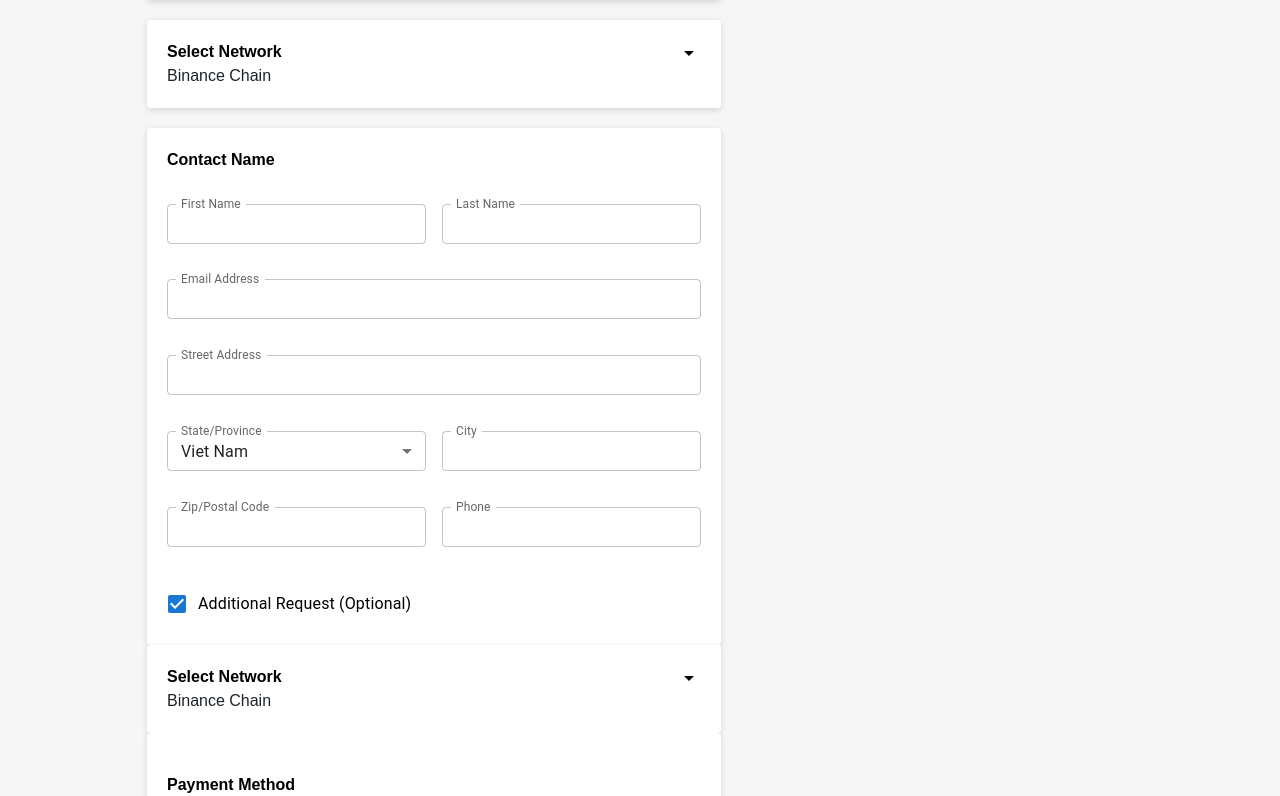
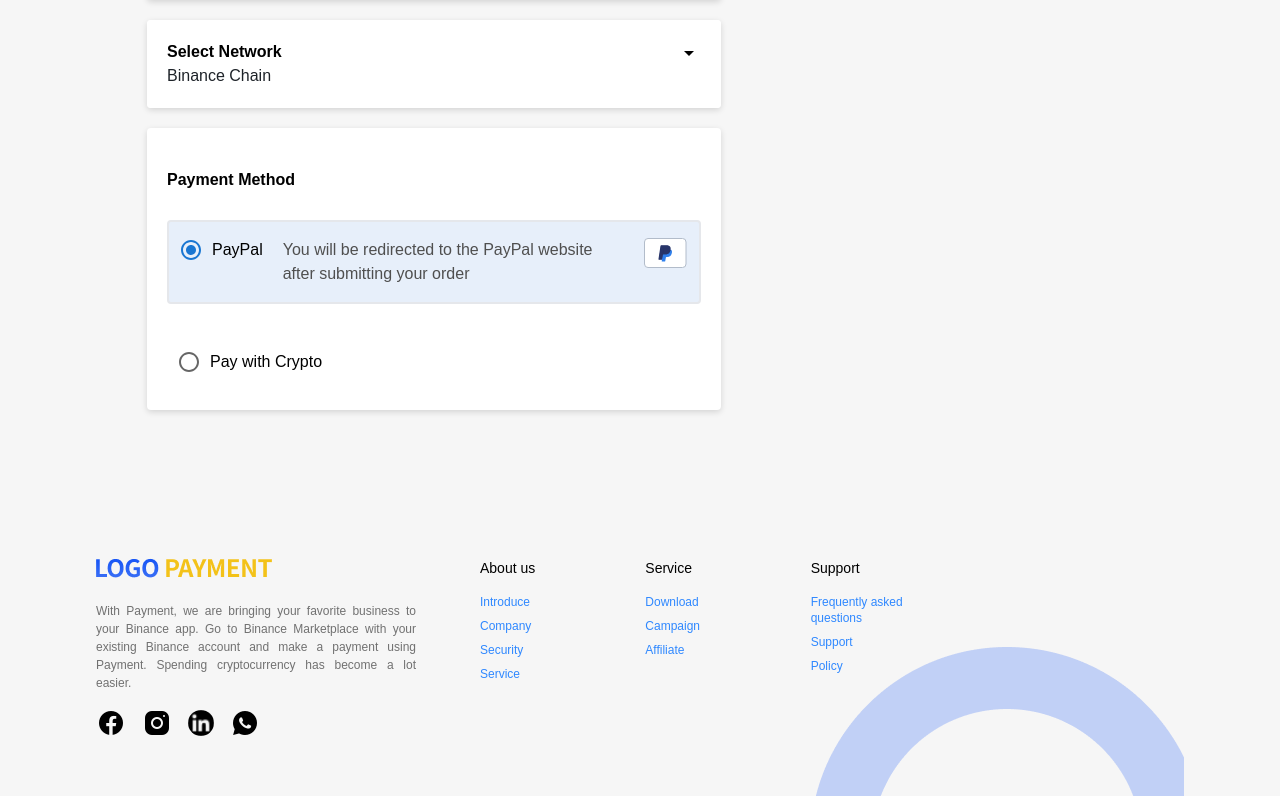
Before and after one commit to hieu26102001/payment, a Next.js app: page /Invoice in a window 1280 px wide. Shown: the part 644-1440 px from the top of the page. Built offline with nearby package versions, Linux system fonts and the light colour scheme.

Commit message:
Fix Invoice + Logo

```diff
--- a/components/auth/loginform.jsx
+++ b/components/auth/loginform.jsx
@@ -0,0 +1,7 @@
+import InputPayment from "../Invoice/InputPayment";
+
+export default function Loginform(){
+    return(
+        <InputPayment label="Username"/>
+    )
+}
--- a/components/partials/auth-layout.jsx
+++ b/components/partials/auth-layout.jsx
@@ -3,14 +3,14 @@ import Text from "../auth/text";
 import Header from "./header";
 
 export default function Authlayout({children}){
-    const [style,setStyle]= useState({ opacity : "0",position : "absolute"})
+    const [style,setStyle]= useState({ bg:"bg-[rgba(255,255,255,0)]",position : "absolute"})
     const bgimage = "/Auth/bg-image.png"
  return(
      <div className="mx-auto">
 
         <div className="md:flex max-w-[1600px]">
             <div className="hidden lg:flex w-1/2 text-black items-center relative ">
-                <Header styleCustom={style} />
+                <Header styleCustom={style} colorLogo="#FFF"/>
                 <div className="absolute top-[26rem] ">
                 <Text/>
                 </div>
--- a/components/partials/header.jsx
+++ b/components/partials/header.jsx
@@ -1,14 +1,24 @@
 import { useRouter } from "next/router";
 import { useEffect, useState } from "react";
-export default function Header({styleCustom}) {
+export default function Header({ styleCustom, colorLogo }) {
 
-    const {bg,position} = styleCustom
+    const { bg, position } = styleCustom
     console.log(bg)
     return (
         <header className={`${bg} w-full md:px-[20px] pl-4 ${position} top-0 py-[24px] z-50`}>
             <div className="max-w-[1600px] mx-auto" >
                 <div className="flex w-1/3  justify-between">
-                    <img src="/Logo.svg" />
+                    <svg width="166" height="42" viewBox="0 0 166 42" fill="none" xmlns="http://www.w3.org/2000/svg">
+                        <path d="M60.1841 32H63.7361V25.688H66.1121C69.9281 25.688 72.9521 23.888 72.9521 19.832C72.9521 15.608 69.9281 14.24 66.0161 14.24H60.1841V32ZM63.7361 22.88V17.072H65.7521C68.2001 17.072 69.4961 17.744 69.4961 19.832C69.4961 21.848 68.3201 22.88 65.8721 22.88H63.7361Z" fill={`${colorLogo}`} />
+                        <path d="M71.9553 32H75.5553L78.0993 22.76C78.6273 20.912 79.1313 18.872 79.6113 16.952H79.7073C80.2113 18.848 80.7153 20.912 81.2433 22.76L83.7873 32H87.5073L81.8193 14.24H77.6433L71.9553 32ZM75.4833 27.44H83.9313V24.704H75.4833V27.44Z" fill={`${colorLogo}`} />
+                        <path d="M91.5444 32H95.0724V25.52L100.424 14.24H96.7284L94.9764 18.584C94.4484 19.904 93.9204 21.152 93.3684 22.52H93.2724C92.7444 21.152 92.2644 19.904 91.7364 18.584L89.9604 14.24H86.1924L91.5444 25.52V32Z" fill={`${colorLogo}`} />
+                        <path d="M101.986 32H105.154V24.584C105.154 22.904 104.89 20.432 104.698 18.752H104.794L106.234 22.928L108.97 30.416H111.01L113.746 22.928L115.21 18.752H115.33C115.138 20.432 114.85 22.904 114.85 24.584V32H118.09V14.24H114.154L111.202 22.568C110.842 23.672 110.53 24.824 110.122 25.976H110.026C109.642 24.824 109.33 23.672 108.922 22.568L105.898 14.24H101.986V32Z" fill={`${colorLogo}`} />
+                        <path d="M121.967 32H133.127V29.024H125.519V24.296H131.735V21.296H125.519V17.192H132.863V14.24H121.967V32Z" fill={`${colorLogo}`} />
+                        <path d="M136.253 32H139.613V24.896C139.613 22.832 139.325 20.6 139.157 18.704H139.277L141.077 22.496L146.213 32H149.837V14.24H146.453V21.32C146.453 23.336 146.741 25.712 146.933 27.56H146.813L145.013 23.72L139.853 14.24H136.253V32Z" fill={`${colorLogo}`} />
+                        <path d="M157.277 32H160.829V17.192H165.845V14.24H152.261V17.192H157.277V32Z" fill={`${colorLogo}`} />
+                        <path fill-rule="evenodd" clip-rule="evenodd" d="M41.9998 21.0966L42 21C42 9.40202 32.598 0 21 0C10.1757 0 1.26409 8.18954 0.123364 18.7105L11.79 24.4142C12.3617 23.6184 13.2953 23.1 14.35 23.1C15.2427 23.1 16.0487 23.4714 16.6219 24.068L25.9002 16.4134C25.9198 14.6906 27.3225 13.3 29.05 13.3C30.6572 13.3 31.9833 14.5037 32.1759 16.0587L41.9998 21.0966ZM17.4857 25.9482L26.5994 18.4294C27.1769 19.1434 28.0601 19.6 29.05 19.6C30.1912 19.6 31.1907 18.9931 31.7433 18.0845L41.8775 23.2815C40.7404 33.8063 31.8271 42 21 42C9.40202 42 0 32.598 0 21C0 20.9588 0.000118391 20.9177 0.000354851 20.8766L11.2016 26.3528C11.2559 28.0449 12.6447 29.4 14.35 29.4C16.0897 29.4 17.5 27.9897 17.5 26.25C17.5 26.1482 17.4952 26.0475 17.4857 25.9482Z" fill={`${colorLogo}`} />
+                    </svg>
+
                 </div>
             </div>
 
--- a/components/partials/layout.jsx
+++ b/components/partials/layout.jsx
@@ -25,7 +25,7 @@ export default function Layout({ children }) {
     console.log(bgLayout)
     return (
         <div className={`font-Notosans mx-auto relative ${bgLayout}`}>
-            <Header styleCustom={style} />
+            <Header styleCustom={style} colorLogo="#2F88FF" />
             {children}
             <Footer />
         </div>
--- a/pages/Invoice.jsx
+++ b/pages/Invoice.jsx
@@ -162,53 +162,11 @@ export default function Invoice() {
                 </AccordionPayment>
               </Box>
             </div>
-            {/* <Dialog open={size.width >= 768 ? openNetwork : false}  >
-            <Network/>
-            <button onClick={() => handleCloseDialog(setOpenNetwork)} >cancel</button>
-          </Dialog> */}
             <div>
-              <Responsive
-                Computer={<Box label="contact name" className="p-5" labelClass="mb-8" />}
-                Mobile={<AccordionPayment label="contact name" ></AccordionPayment>}
-                sizeWindow={size}
-              >
-                <form action="">
-                  <div className="grid md:grid-cols-2 gap-4">
-                    <InputPayment label="First Name" Validate={validInput} />
-                    <InputPayment label="Last Name" Validate={validInput} />
-                  </div>
-                  <InputPayment label="Email Address" Validate={validEmail} />
-                  <InputPayment label="Street Address" Validate={validInput} />
-                  <div className="grid md:grid-cols-2 gap-4">
-                    <InputPayment label="State/Province" Validate={validInput} selectInput={["Viet Nam", "Japan", "Korea"]} />
-                    <InputPayment label="City" Validate={validInput} />
-                  </div>
-                  <div className="grid md:grid-cols-2 gap-4">
-                    <InputPayment label="Zip/Postal Code" Validate={validInput} type="number" />
-                    <InputPayment label="Phone" Validate={validPhone} type="number" />
-                  </div>
-                  <FormControlLabel
-                    control={<Checkbox defaultChecked />}
-                    label="Additional Request (Optional)"
-                  />
-                </form>
-              </Responsive>
-              {/* SELECT NETWORK */}
-              <div onClick={() => size.width >= 768 ? handleOpenDialog(setOpenNetwork) : null} >
-                <Box>
-                  <AccordionPayment
-                    expendable={size.width >= 768 ? false : true}
-                    label="select network"
-                    subtext="Binance Chain"
-                  />
-                </Box>
-              </div>
               <Dialog open={size.width >= 768 ? openNetwork : false}  >
                 <Network />
                 <button onClick={() => handleCloseDialog(setOpenNetwork)} >cancel</button>
               </Dialog>
-              {/* <Network /> */}
-              {/* PAYMENT METHOD */}
               <div>
                 <Responsive
                   Computer={<Box label="payment method" labelClass="pt-5" className="p-5 flex flex-col gap-7" />}
--- a/pages/auth/login.jsx
+++ b/pages/auth/login.jsx
@@ -1,3 +1,4 @@
+import Loginform from "../../components/auth/loginform";
 import InputPayment from "../../components/Invoice/InputPayment";
 import Authlayout from "../../components/partials/auth-layout";
 
@@ -7,7 +8,7 @@ export default function Login(){
 
     return(
         <Authlayout>
-
+           <Loginform/>
         </Authlayout>
 
     )
```
Also changed, not shown: public/Logo.svg.
